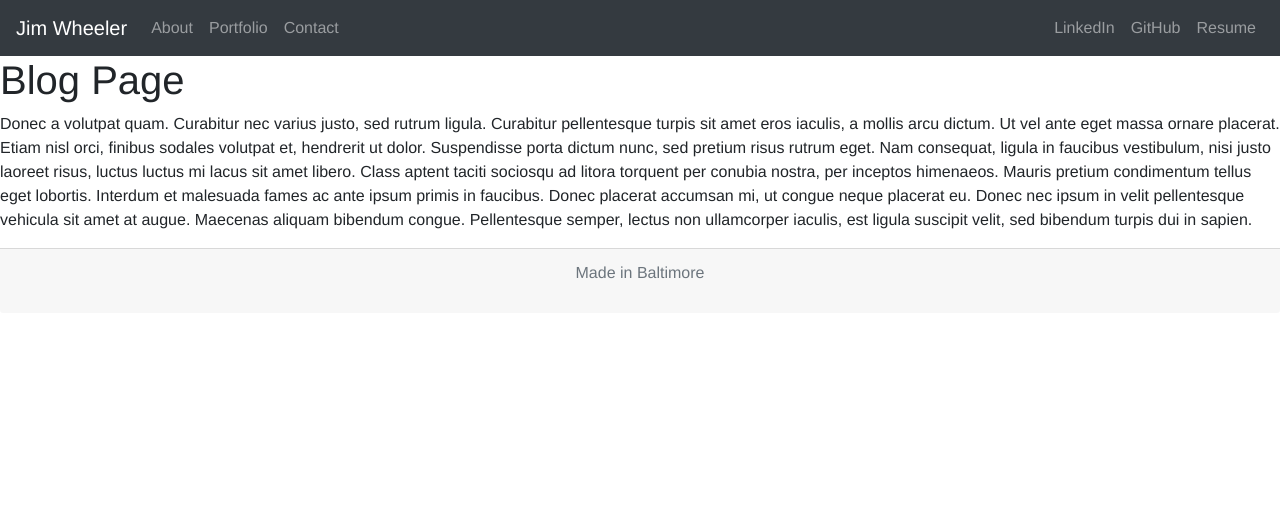
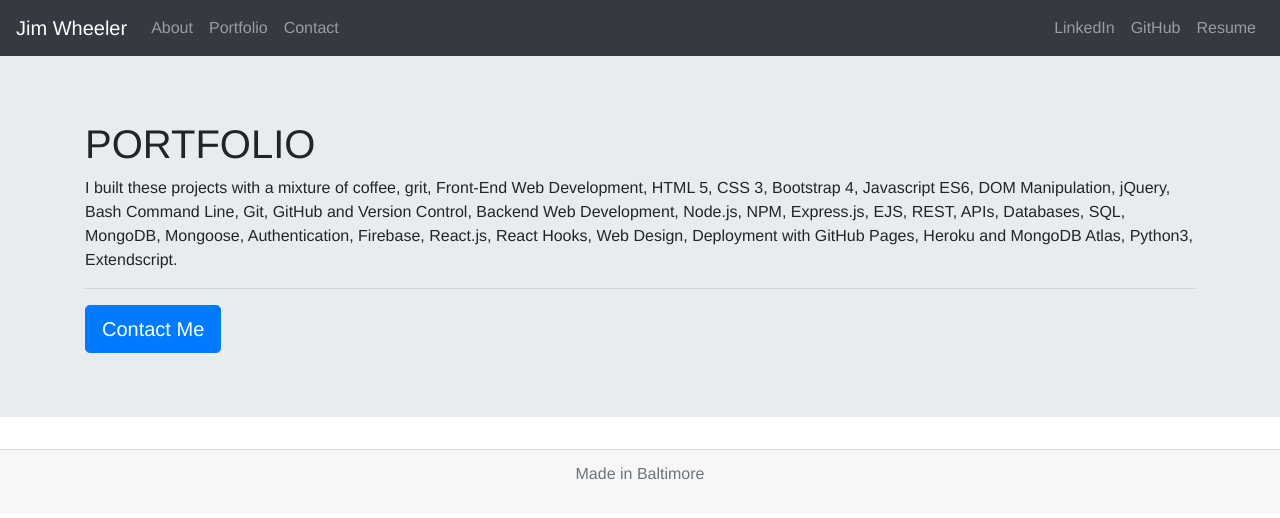
Before and after one commit to jrtwheeler/Portfolio_React, a React (Create React App) app: page /portfolio in a window 1280 px wide. Shown: the top 518 px of the page. Built offline with nearby package versions, Linux system fonts and the light colour scheme.

Commit message:
The portfolio page jumbotron and button directing the user to the contact page are now working.

```diff
--- a/src/pages/Portfolio.js
+++ b/src/pages/Portfolio.js
@@ -1,21 +1,21 @@
 import React from "react";
+import Hero from "../components/Hero"
 
 function Portfolio() {
   return (
     <div>
-      <h1>Blog Page</h1>
-      <p>
-        Donec a volutpat quam. Curabitur nec varius justo, sed rutrum ligula. Curabitur pellentesque
-        turpis sit amet eros iaculis, a mollis arcu dictum. Ut vel ante eget massa ornare placerat.
-        Etiam nisl orci, finibus sodales volutpat et, hendrerit ut dolor. Suspendisse porta dictum
-        nunc, sed pretium risus rutrum eget. Nam consequat, ligula in faucibus vestibulum, nisi
-        justo laoreet risus, luctus luctus mi lacus sit amet libero. Class aptent taciti sociosqu ad
-        litora torquent per conubia nostra, per inceptos himenaeos. Mauris pretium condimentum
-        tellus eget lobortis. Interdum et malesuada fames ac ante ipsum primis in faucibus. Donec
-        placerat accumsan mi, ut congue neque placerat eu. Donec nec ipsum in velit pellentesque
-        vehicula sit amet at augue. Maecenas aliquam bibendum congue. Pellentesque semper, lectus
-        non ullamcorper iaculis, est ligula suscipit velit, sed bibendum turpis dui in sapien.
-      </p>
+     <Hero>
+        <h1>PORTFOLIO</h1>
+        <p>
+            I built these projects with a mixture of coffee, grit, Front-End Web Development, HTML 5, CSS 3, Bootstrap 4,
+            Javascript ES6, DOM Manipulation, jQuery, Bash Command Line, Git, GitHub and Version Control, Backend Web
+            Development, Node.js, NPM, Express.js, EJS, REST, APIs, Databases, SQL, MongoDB, Mongoose, Authentication,
+            Firebase, React.js, React Hooks, Web Design, Deployment with GitHub Pages, Heroku and MongoDB Atlas,
+            Python3, Extendscript.
+          </p>
+          <hr />
+          <a class="btn btn-primary btn-lg contact-me" href="/about" rel="noreferrer" role="button">Contact Me</a>
+      </Hero>
     </div>
   );
 }
```
